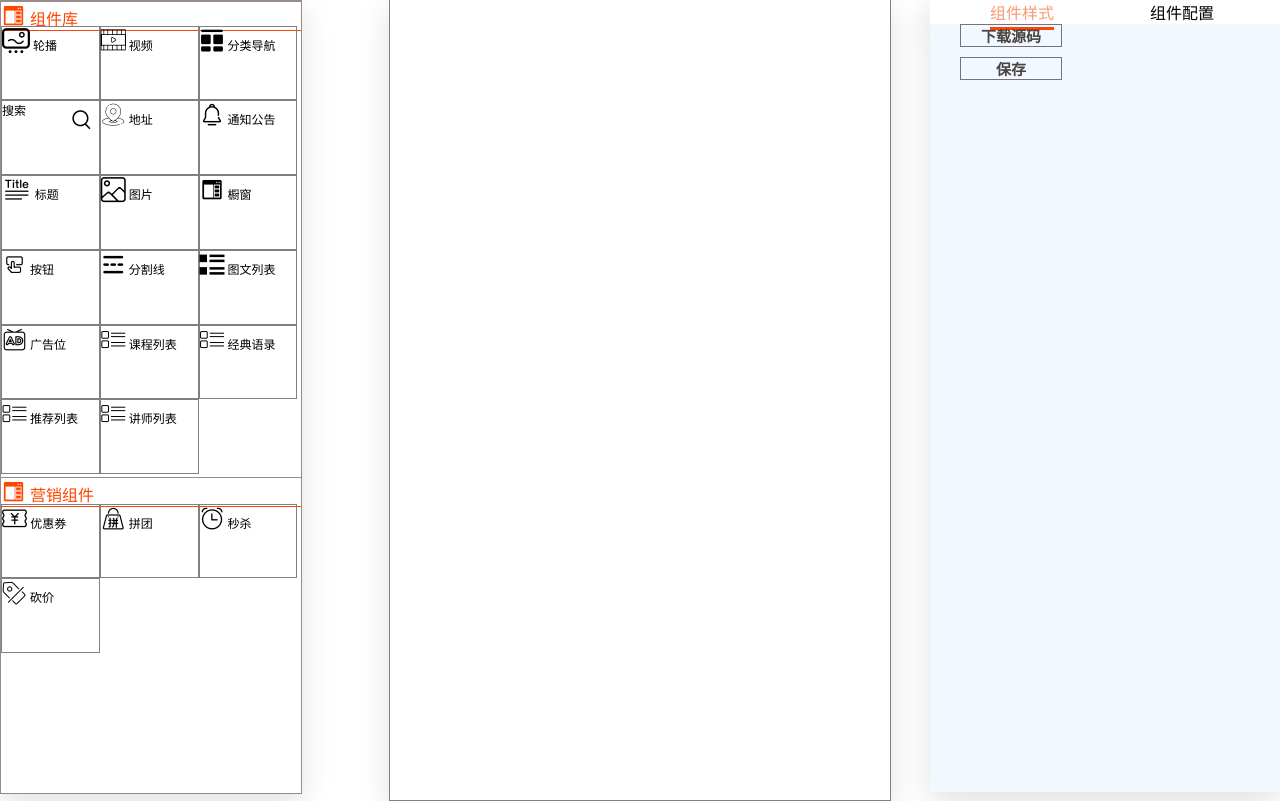
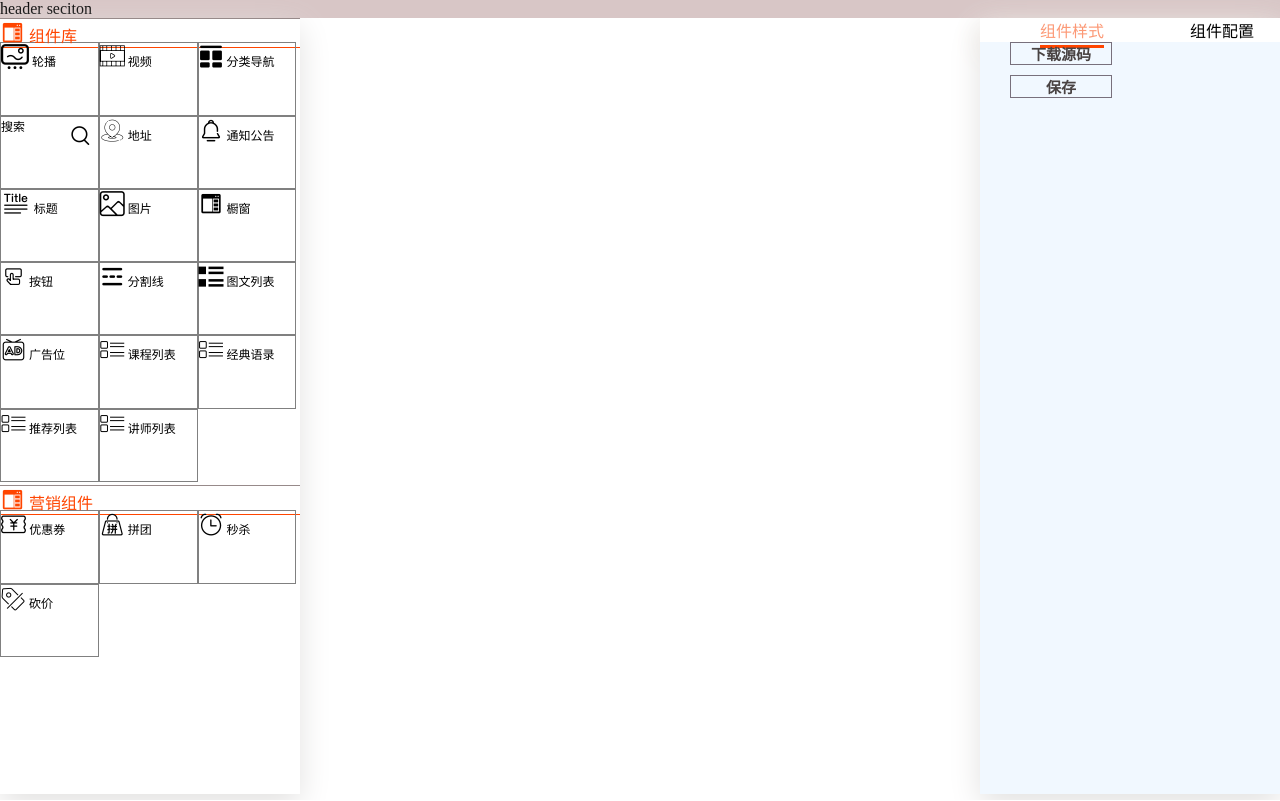
Before and after one commit to yewanting/Leaf_Frontend, a Vue app: page /home in a window 1280 px wide. Built offline with nearby package versions, Linux system fonts and the light colour scheme.

Commit message:
修改主页样式第一版

```diff
--- a/src/home/home.vue
+++ b/src/home/home.vue
@@ -1,7 +1,10 @@
 <template>
   <div>
+    <header>header seciton</header>
+
+    <main>
       <!-- 左边的选择 -->
-    <div class="main_view_left">
+      <nav>
         <div class="main_view_left_top">
           <div class="main_view_top_title">
             <div class="main_view_top_title_mid">
@@ -44,9 +47,9 @@
             </ul>
           </div>
         </div>
-    </div>
+      </nav>
       <!-- 中间部分 -->
-    <div class="main_view_mid" id="mainview">
+      <article id="mainview">
         <my_toast></my_toast>
         <div v-for="(com,index) in curComList" :key="index">
           <!-- 按钮 -->
@@ -160,8 +163,8 @@
             :margin_top="com.attr.margin_top"
           ></my_separator>
         </div>
-    </div>
-    <div class="main_view_right">
+      </article>
+      <aside>
         <div class="main_view_right_title">
           <ul>
             <li v-for="(item_title,index) in titlelist" :key="index">
@@ -208,7 +211,13 @@
             </div>
           </div>
         </div>
-    </div>
+      </aside>
+    </main>
+
+
+
+
+
   </div>
 </template>
 
@@ -634,28 +643,10 @@ export default {
     clicktitle(item_title) {
       this.$store.commit("TITLECHOICE", item_title);
     },
-    // funcDownload(content, filename){
-    // // 创建隐藏的可下载链接
-    //   var eleLink = document.createElement('a');
-    //   eleLink.download = filename;
-    //   eleLink.style.display = 'none';
-    //   // 字符内容转变成blob地址
-    //   var blob = new Blob([content]);
-    //   eleLink.href = URL.createObjectRL(blob);
-    //   // 触发点击
-    //   document.body.appendChild(eleLink);
-    //   eleLink.click();
-    //   // 然后移除
-    //   document.body.removeChild(eleLink);
-    // },
-    // download_code(){
-    //    var curs = document.querySelector('#mainview').outerHTML;
-    //    this.funcDownload(curs, 'index.html')
-    // },
     get_code() {
       var curs =
-        '<head><link rel="stylesheet" type="text/css" href="index.css">'+
-        '<link rel="stylesheet" type="text/css" href="iconfont/iconfont.css">'+
+        '<head><link rel="stylesheet" type="text/css" href="index.css">' +
+        '<link rel="stylesheet" type="text/css" href="iconfont/iconfont.css">' +
         '<meta charset = "utf-8"></head>';
       curs += document.querySelector("#mainview").outerHTML;
       return curs.replace(/..\/..\/static\//g, "");
@@ -692,16 +683,15 @@ export default {
       const promises = [];
 
       // 把图片存到images的文件夹中
-      const imgs = zip.folder("images")
+      const imgs = zip.folder("images");
       img_data.forEach((item) => {
         const img_promise = getFile(item).then((data) => {
           const arr_name = item.split("/");
           const file_name = arr_name[arr_name.length - 1]; // 获取文件名
-           imgs.file(file_name,data, {binary: true})
+          imgs.file(file_name, data, { binary: true });
         });
         promises.push(img_promise);
       });
-
 
       // 压缩css
       const css_promise = getFile(css_data).then((data) => {
@@ -712,12 +702,10 @@ export default {
       });
       promises.push(css_promise);
 
-
       // 压缩html
       let index_content = this.get_code();
       let cur_index_content = new Blob([index_content]);
       zip.file("index.html", cur_index_content, { binary: true }); // 逐个添加文件
-
 
       // 压缩iconfont
       const iconfont_data = [
@@ -730,15 +718,15 @@ export default {
         "/static/iconfont/iconfont.svg",
         "/static/iconfont/iconfont.ttf",
         "/static/iconfont/iconfont.woff",
-       "/static/iconfont/iconfont.woff2"
+        "/static/iconfont/iconfont.woff2",
       ];
 
-      const iconfonts = zip.folder("iconfont")
+      const iconfonts = zip.folder("iconfont");
       iconfont_data.forEach((item) => {
         const iconfont_promise = getFile(item).then((data) => {
           const arr_name = item.split("/");
           const file_name = arr_name[arr_name.length - 1]; // 获取文件名
-           iconfonts.file(file_name,data, {binary: true})
+          iconfonts.file(file_name, data, { binary: true });
         });
         promises.push(iconfont_promise);
       });
--- a/static/css/index.css
+++ b/static/css/index.css
@@ -1,11 +1,49 @@
 /************ 主页面 ***************/
+body {
+  width: 100vw;
+  height: 100vh;
+  margin:0;
+  padding:0;
+  display: flex;
+  flex-direction: column;
+}
+
+header {
+  background-color: #d8c6c6;
+}
+
+main {
+  flex: 1;
+  min-height: 0;
+  display: flex;
+  align-items: stretch;
+  width: 100%;
+}
+nav {
+  width: 300px;
+  order: -1;
+  box-shadow: 0px 10px 30px rgb(226, 225, 224);
+}
+
+article {
+  flex: 1;
+}
+
+aside {
+  width: 300px;
+  box-shadow: 0px 10px 30px rgb(226, 225, 224);
+}
+
+footer {
+  margin-top: auto;
+}
 /* 左端组件库 */
 .main_view_left {
   position: absolute;
   top: 0;
   left: 0;
   width: 300px;
-  height: 99vh;
+  /* height: 99vh; */
   box-shadow: 0px 10px 30px rgb(226, 225, 224);
   border: 1px solid rgb(151, 138, 138);
 }
@@ -96,12 +134,13 @@ ul {
   right: 0;
   top: 0;
   width: 350px;
-  height: 99vh;
+  /* height: 99vh; */
   box-shadow: 0px 10px 30px rgb(226, 225, 224);
   /* border: 1px solid rgb(151, 138, 138); */
 }
 
 .main_view_right_title ul {
+  display: flex;
   height: 3vh;
   box-shadow: 0px 10px 30px rgb(238, 231, 224);
 }
@@ -168,7 +207,7 @@ span:hover {
 
 .main_view_right_content {
   width: 100%;
-  height: 90vh;
+  height:88vh;
   background-color: rgb(241, 248, 255);
 }
 
```
Lines whose indentation alone changed are shown as unchanged.
